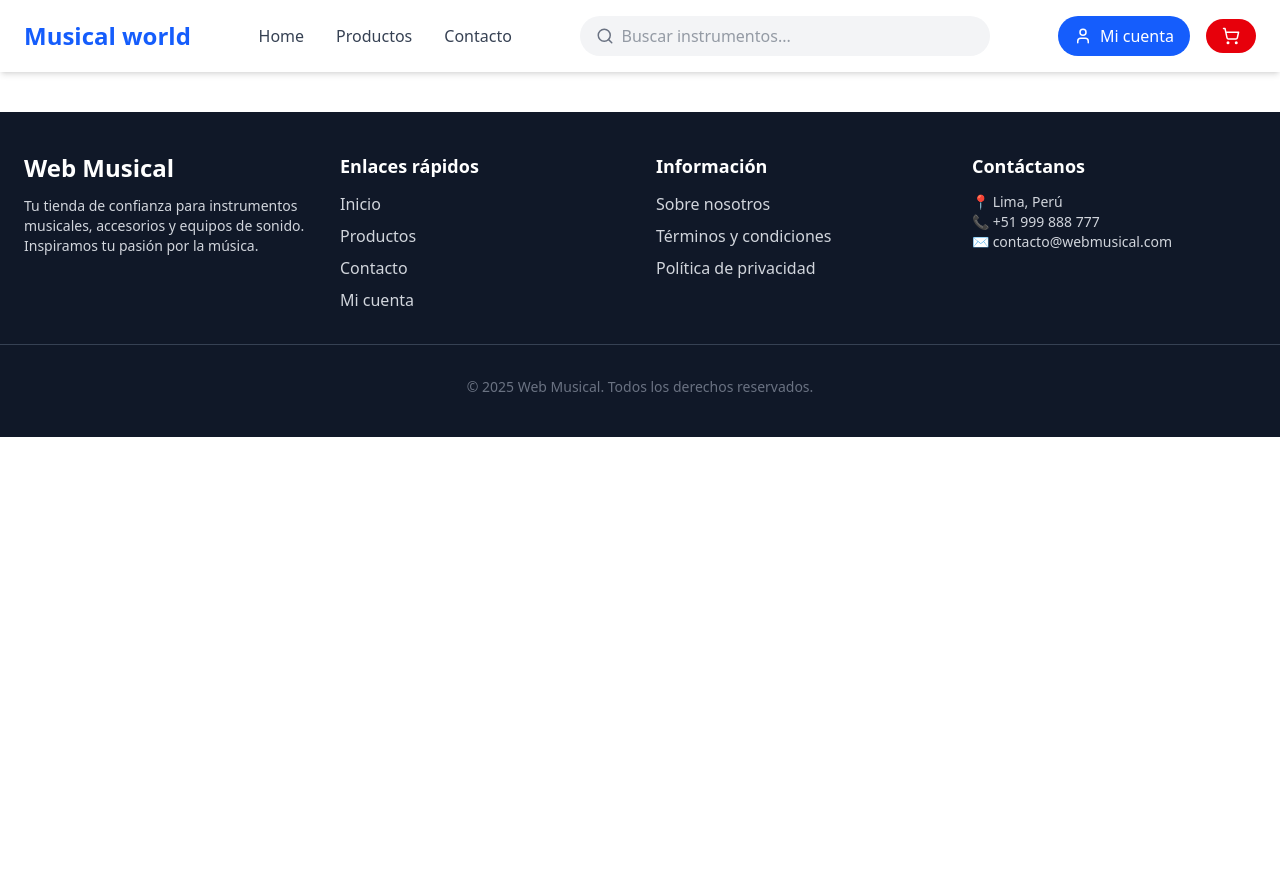
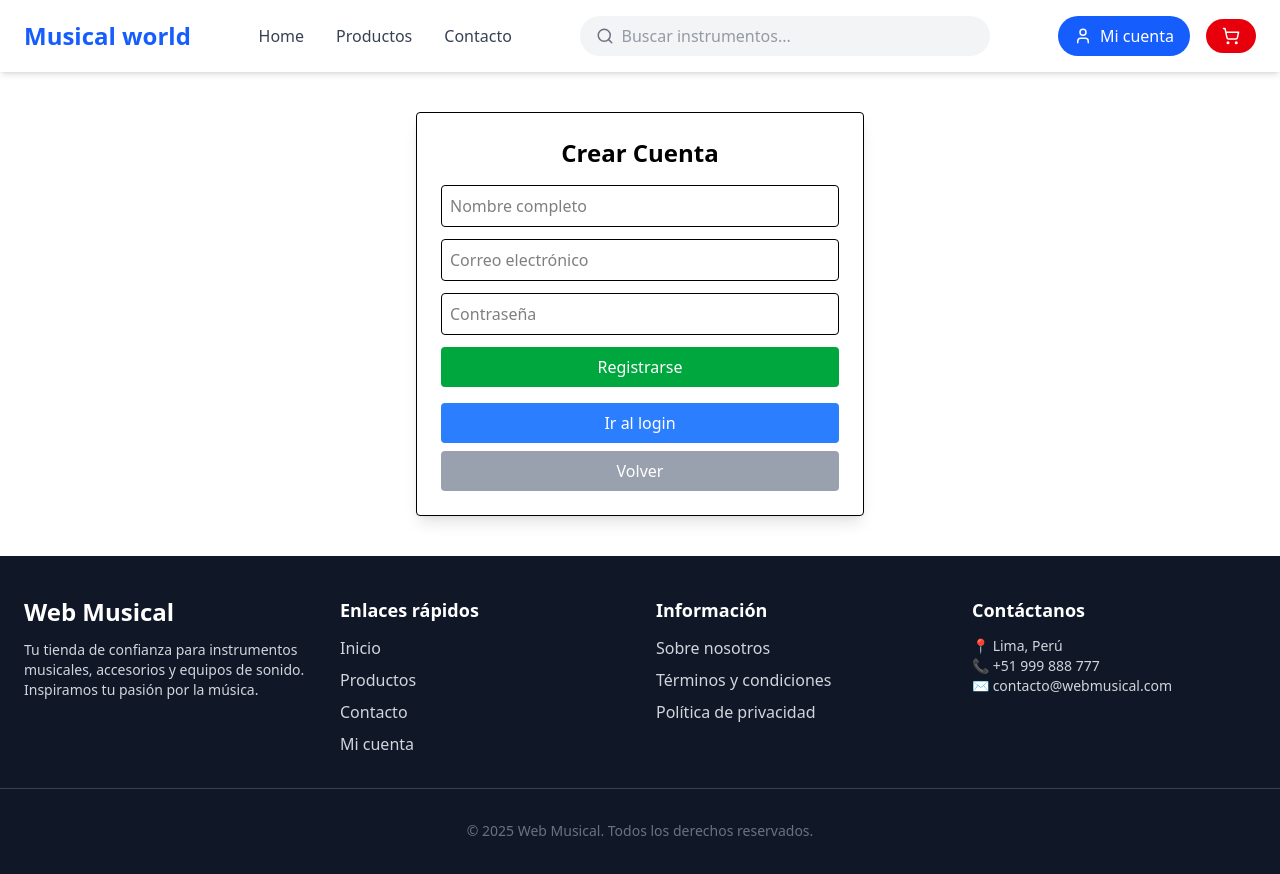
Before and after one commit to javichorbb/sistema_web_react, a React (Vite) app: page /register in a window 1280 px wide. Shown: the top 874 px of the page. Before the commit the page ends 800 px from the top, so only its background shows below. Built offline with nearby package versions, Linux system fonts and the light colour scheme.

Commit message:
añadi login y register

```diff
--- a/src/App.jsx
+++ b/src/App.jsx
@@ -1,11 +1,11 @@
-
 import { BrowserRouter, Routes, Route } from "react-router-dom";
 import Header from "./components/Header";
 import Footer from "./components/Footer";
 import Home from "./pages/Home";
 import Productos from "./pages/Productos";
 import Contacto from "./pages/Contacto";
-
+import Login from "./pages/Login";
+import Register from "./pages/Register";
 
 function App() {
   return (
@@ -16,6 +16,8 @@ function App() {
           <Route path="/" element={<Home />} />
           <Route path="/productos" element={<Productos />} />
           <Route path="/contacto" element={<Contacto />} />
+          <Route path="/login" element={<Login />} />
+          <Route path="/register" element={<Register />} />
         </Routes>
       </main>
       <Footer />
--- a/src/components/Header.jsx
+++ b/src/components/Header.jsx
@@ -1,32 +1,38 @@
 import { useState } from "react";
-import { NavLink } from "react-router-dom";
+import { NavLink, useNavigate } from "react-router-dom";
 import { Search, User, ShoppingCart } from "lucide-react";
 
-function Header() {
+export default function Header() {
+  const [usuario, setUsuario] = useState(
+    JSON.parse(localStorage.getItem("usuarioActivo")) || null
+  );
   const [menuOpen, setMenuOpen] = useState(false);
+  const navigate = useNavigate();
 
   const linkClass = ({ isActive }) =>
     isActive
       ? "text-blue-600 font-bold transition"
       : "text-gray-700 hover:text-blue-600 transition";
 
+  const handleLogout = () => {
+    localStorage.removeItem("usuarioActivo");
+    setUsuario(null);
+    navigate("/"); // redirige al home
+  };
+
   return (
     <header className="bg-white shadow-md sticky top-0 z-50">
       <div className="container mx-auto flex items-center justify-between px-6 py-4">
         {/* Logo */}
-        <h1 className="text-2xl font-bold text-blue-600">Musical world</h1>
+        <h1 className="text-2xl font-bold text-blue-600 cursor-pointer" onClick={() => navigate("/")}>
+          Musical world
+        </h1>
 
         {/* Navegación desktop */}
         <nav className="hidden md:flex items-center space-x-8 font-medium">
-          <NavLink to="/" className={linkClass}>
-            Home
-          </NavLink>
-          <NavLink to="/productos" className={linkClass}>
-            Productos
-          </NavLink>
-          <NavLink to="/contacto" className={linkClass}>
-            Contacto
-          </NavLink>
+          <NavLink to="/" className={linkClass}>Home</NavLink>
+          <NavLink to="/productos" className={linkClass}>Productos</NavLink>
+          <NavLink to="/contacto" className={linkClass}>Contacto</NavLink>
         </nav>
 
         {/* Buscador desktop */}
@@ -41,10 +47,26 @@ function Header() {
 
         {/* Botones cuenta y carrito desktop */}
         <div className="hidden md:flex items-center space-x-4">
-          <button className="flex items-center bg-blue-600 text-white px-4 py-2 rounded-full hover:bg-blue-700 transition">
-            <User className="mr-2" size={18} />
-            Mi cuenta
-          </button>
+          {usuario ? (
+            <>
+              <span className="text-gray-700">Hola, {usuario.nombre}</span>
+              <button
+                onClick={handleLogout}
+                className="bg-red-500 text-white px-4 py-2 rounded hover:bg-red-600 transition"
+              >
+                Cerrar sesión
+              </button>
+            </>
+          ) : (
+            <NavLink
+              to="/login"
+              className="flex items-center bg-blue-600 text-white px-4 py-2 rounded-full hover:bg-blue-700 transition"
+            >
+              <User className="mr-2" size={18} />
+              Mi cuenta
+            </NavLink>
+          )}
+
           <button className="flex items-center bg-red-600 text-white px-4 py-2 rounded-full hover:bg-red-700 transition">
             <ShoppingCart size={18} />
           </button>
@@ -62,15 +84,9 @@ function Header() {
       {/* Menú móvil */}
       {menuOpen && (
         <div className="md:hidden bg-gray-50 border-t text-center space-y-4 py-4 shadow-md">
-          <NavLink to="/" className={linkClass} onClick={() => setMenuOpen(false)}>
-            Home
-          </NavLink>
-          <NavLink to="/productos" className={linkClass} onClick={() => setMenuOpen(false)}>
-            Productos
-          </NavLink>
-          <NavLink to="/contacto" className={linkClass} onClick={() => setMenuOpen(false)}>
-            Contacto
-          </NavLink>
+          <NavLink to="/" className={linkClass} onClick={() => setMenuOpen(false)}>Home</NavLink>
+          <NavLink to="/productos" className={linkClass} onClick={() => setMenuOpen(false)}>Productos</NavLink>
+          <NavLink to="/contacto" className={linkClass} onClick={() => setMenuOpen(false)}>Contacto</NavLink>
 
           {/* Buscador móvil */}
           <div className="flex items-center justify-center px-4">
@@ -86,9 +102,24 @@ function Header() {
 
           {/* Botones cuenta y carrito móvil */}
           <div className="flex items-center justify-center space-x-4">
-            <button className="bg-blue-600 text-white px-6 py-2 rounded-full hover:bg-blue-700 transition">
-              Mi cuenta
-            </button>
+            {usuario ? (
+              <>
+                <span className="text-gray-700">Hola, {usuario.nombre}</span>
+                <button
+                  onClick={handleLogout}
+                  className="bg-red-500 text-white px-4 py-2 rounded hover:bg-red-600 transition"
+                >
+                  Cerrar sesión
+                </button>
+              </>
+            ) : (
+              <NavLink
+                to="/login"
+                className="bg-blue-600 text-white px-6 py-2 rounded-full hover:bg-blue-700 transition"
+              >
+                Mi cuenta
+              </NavLink>
+            )}
             <button className="bg-blue-600 text-white px-4 py-2 rounded-full hover:bg-blue-700 transition">
               <ShoppingCart size={18} />
             </button>
@@ -98,5 +129,3 @@ function Header() {
     </header>
   );
 }
-
-export default Header;
--- /dev/null
+++ b/src/data/Usuarios.json
@@ -0,0 +1,14 @@
+[
+  {
+    "id": 1,
+    "nombre": "Jefferson",
+    "email": "jeff@example.com",
+    "password": "123456"
+  },
+  {
+    "id": 2,
+    "nombre": "Maria",
+    "email": "maria@example.com",
+    "password": "abcdef"
+  }
+]
--- /dev/null
+++ b/src/pages/Login.jsx
@@ -0,0 +1,77 @@
+import { useState } from "react";
+import { useNavigate } from "react-router-dom";
+import usuariosData from "../data/usuarios.json";
+
+export default function Login({ onLogin }) {
+  const [email, setEmail] = useState("");
+  const [password, setPassword] = useState("");
+  const [error, setError] = useState("");
+  const navigate = useNavigate();
+
+  const handleLogin = (e) => {
+    e.preventDefault();
+
+    const usuariosGuardados = JSON.parse(localStorage.getItem("usuarios")) || [];
+    const usuariosTotales = [...usuariosData, ...usuariosGuardados];
+
+    const usuario = usuariosTotales.find(
+      (u) => u.email === email && u.password === password
+    );
+
+    if (usuario) {
+      setError("");
+      onLogin?.(usuario);
+      localStorage.setItem("usuarioActivo", JSON.stringify(usuario));
+      navigate("/"); // redirige al home
+    } else {
+      setError("❌ Usuario o contraseña incorrectos");
+    }
+  };
+
+  return (
+    <div className="max-w-md mx-auto mt-10 p-6 border rounded shadow-lg">
+      <h2 className="text-2xl font-bold mb-4 text-center">Iniciar Sesión</h2>
+      {error && <p className="text-red-500 mb-3 text-center">{error}</p>}
+
+      <form onSubmit={handleLogin} className="flex flex-col gap-3">
+        <input
+          type="email"
+          placeholder="Correo electrónico"
+          className="p-2 border rounded"
+          value={email}
+          onChange={(e) => setEmail(e.target.value)}
+          required
+        />
+        <input
+          type="password"
+          placeholder="Contraseña"
+          className="p-2 border rounded"
+          value={password}
+          onChange={(e) => setPassword(e.target.value)}
+          required
+        />
+        <button
+          type="submit"
+          className="bg-blue-600 text-white p-2 rounded hover:bg-blue-700"
+        >
+          Entrar
+        </button>
+      </form>
+
+      <div className="mt-4 text-center flex flex-col gap-2">
+        <button
+          onClick={() => navigate("/register")}
+          className="bg-green-600 text-white px-4 py-2 rounded hover:bg-green-700 transition"
+        >
+          Crear cuenta
+        </button>
+        <button
+          onClick={() => navigate("/")}
+          className="bg-gray-400 text-white px-4 py-2 rounded hover:bg-gray-500 transition"
+        >
+          Volver
+        </button>
+      </div>
+    </div>
+  );
+}
--- /dev/null
+++ b/src/pages/Register.jsx
@@ -0,0 +1,87 @@
+import { useState } from "react";
+import { useNavigate } from "react-router-dom";
+import usuariosData from "../data/usuarios.json";
+
+export default function Register() {
+  const [nombre, setNombre] = useState("");
+  const [email, setEmail] = useState("");
+  const [password, setPassword] = useState("");
+  const [mensaje, setMensaje] = useState("");
+  const navigate = useNavigate();
+
+  const handleRegister = (e) => {
+    e.preventDefault();
+
+    const usuariosGuardados = JSON.parse(localStorage.getItem("usuarios")) || [];
+    const usuariosTotales = [...usuariosData, ...usuariosGuardados];
+
+    const existe = usuariosTotales.find((u) => u.email === email);
+    if (existe) {
+      setMensaje("⚠️ El correo ya está registrado.");
+      return;
+    }
+
+    const nuevoUsuario = { nombre, email, password };
+    const nuevosUsuarios = [...usuariosGuardados, nuevoUsuario];
+    localStorage.setItem("usuarios", JSON.stringify(nuevosUsuarios));
+
+    setMensaje("✅ Cuenta creada con éxito. Redirigiendo al login...");
+    setTimeout(() => navigate("/login"), 2000);
+  };
+
+  return (
+    <div className="max-w-md mx-auto mt-10 p-6 border rounded shadow-lg">
+      <h2 className="text-2xl font-bold mb-4 text-center">Crear Cuenta</h2>
+      {mensaje && <p className="text-center text-blue-600 mb-2">{mensaje}</p>}
+
+      <form onSubmit={handleRegister} className="flex flex-col gap-3">
+        <input
+          type="text"
+          placeholder="Nombre completo"
+          className="p-2 border rounded"
+          value={nombre}
+          onChange={(e) => setNombre(e.target.value)}
+          required
+        />
+        <input
+          type="email"
+          placeholder="Correo electrónico"
+          className="p-2 border rounded"
+          value={email}
+          onChange={(e) => setEmail(e.target.value)}
+          required
+        />
+        <input
+          type="password"
+          placeholder="Contraseña"
+          className="p-2 border rounded"
+          value={password}
+          onChange={(e) => setPassword(e.target.value)}
+          required
+        />
+
+        <button
+          type="submit"
+          className="bg-green-600 text-white p-2 rounded hover:bg-green-700"
+        >
+          Registrarse
+        </button>
+      </form>
+
+      <div className="mt-4 text-center flex flex-col gap-2">
+        <button
+          onClick={() => navigate("/login")}
+          className="bg-blue-500 text-white px-4 py-2 rounded hover:bg-blue-600 transition"
+        >
+          Ir al login
+        </button>
+        <button
+          onClick={() => navigate("/")}
+          className="bg-gray-400 text-white px-4 py-2 rounded hover:bg-gray-500 transition"
+        >
+          Volver
+        </button>
+      </div>
+    </div>
+  );
+}
```
